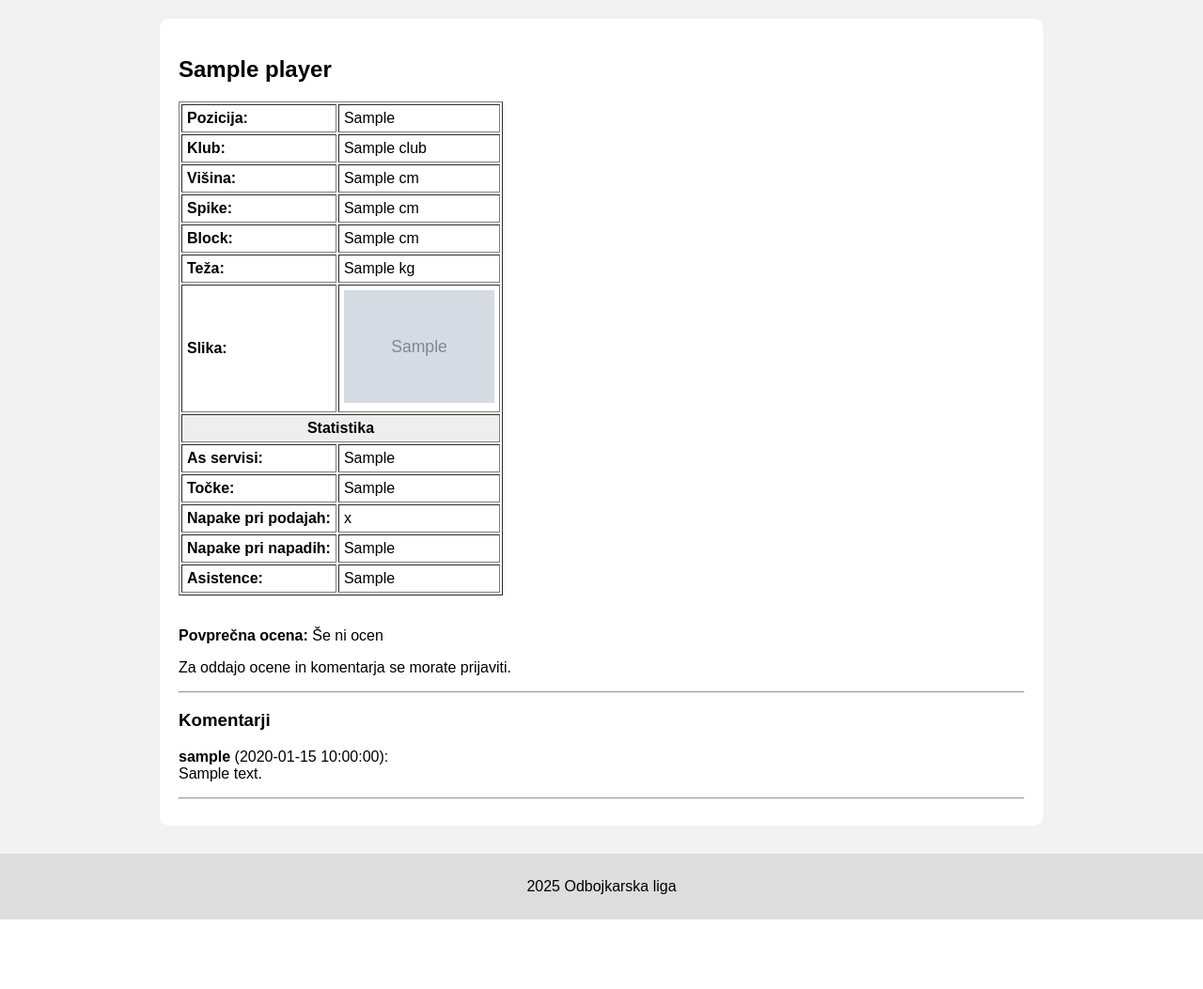
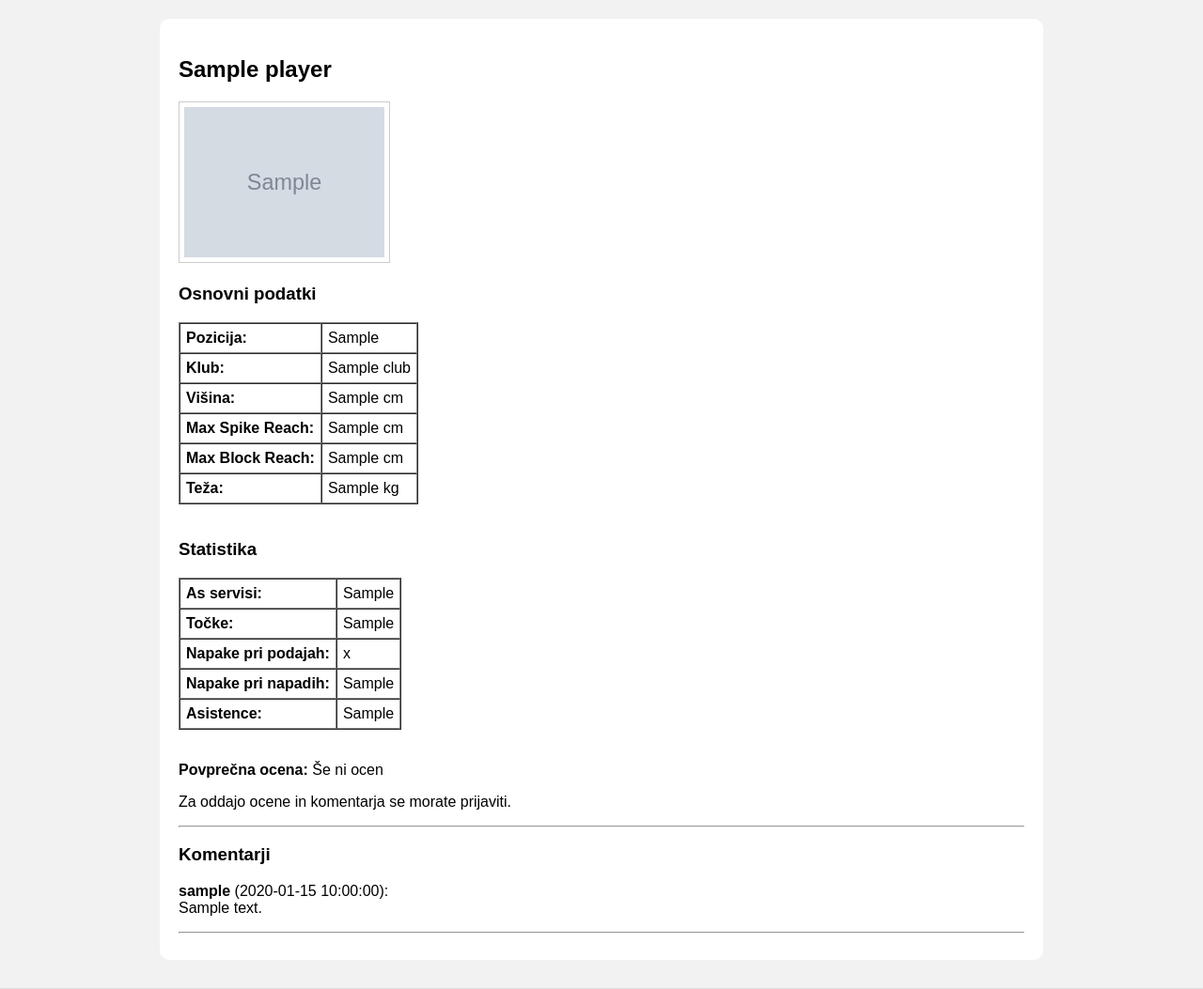
Before and after one commit to ar292/Odbojkarska_liga, a PHP site: page /player_detail.php?id=1 in a window 1280 px wide. Shown: the part 128-1181 px from the top of the page at 94% size. Before the commit the page ends 1107 px from the top, so only its background shows below. Run offline with PHP 8.4, Linux system fonts and the light colour scheme; tables that the repository leaves empty or names only in its code hold one stand-in row (values such as "Sample post"); grey boxes marked "Sample" are stand-in pictures.

Commit message:
Update player_detail.php

```diff
--- a/player_detail.php
+++ b/player_detail.php
@@ -10,7 +10,7 @@
 
 $id = intval($_GET['id']);
 
-// Os podatki o igralcu
+// Osnovni podatki o igralcu
 $sql = "SELECT p.name, p.position, p.height, p.max_spike_reach, p.max_block_reach, p.weight, p.image, c.name AS club
         FROM players p
         LEFT JOIN clubs c ON p.id_c = c.id_c
@@ -26,47 +26,50 @@
 
 echo "<h2>" . htmlspecialchars($player['name']) . "</h2>";
 
-// tabela z podatki od zgori
-echo "<table border='1' cellpadding='5'>";
+// Slika od igrlca
+if (!empty($player['image'])) {
+    echo "<p><img src='img/players/" . htmlspecialchars($player['image']) . "' height='160' style='border:1px solid #ccc; padding:5px;'></p>";
+}
+
+// os podatki
+echo "<h3>Osnovni podatki</h3>";
+echo "<table border='1' cellpadding='6' cellspacing='0'>";
 echo "<tr><td><strong>Pozicija:</strong></td><td>" . htmlspecialchars($player['position']) . "</td></tr>";
 echo "<tr><td><strong>Klub:</strong></td><td>" . htmlspecialchars($player['club']) . "</td></tr>";
 echo "<tr><td><strong>Višina:</strong></td><td>" . htmlspecialchars($player['height']) . " cm</td></tr>";
-echo "<tr><td><strong>Spike:</strong></td><td>" . htmlspecialchars($player['max_spike_reach']) . " cm</td></tr>";
-echo "<tr><td><strong>Block:</strong></td><td>" . htmlspecialchars($player['max_block_reach']) . " cm</td></tr>";
+echo "<tr><td><strong>Max Spike Reach:</strong></td><td>" . htmlspecialchars($player['max_spike_reach']) . " cm</td></tr>";
+echo "<tr><td><strong>Max Block Reach:</strong></td><td>" . htmlspecialchars($player['max_block_reach']) . " cm</td></tr>";
 echo "<tr><td><strong>Teža:</strong></td><td>" . htmlspecialchars($player['weight']) . " kg</td></tr>";
+echo "</table><br>";
 
-if (!empty($player['image'])) {
-    echo "<tr><td><strong>Slika:</strong></td><td><img src='img/players/" . htmlspecialchars($player['image']) . "' height='120'></td></tr>";
-}
-
-// statistika spodi
+// Statistika
+echo "<h3>Statistika</h3>";
 $stats_sql = "SELECT * FROM stats WHERE id_p = $id";
 $stats_result = mysqli_query($link, $stats_sql);
 
 if (!$stats_result) {
-    echo "<tr><td colspan='2' style='color:red;'>Napaka pri pridobivanju statistike: " . mysqli_error($link) . "</td></tr>";
+    echo "<p style='color:red;'>Napaka pri pridobivanju statistike: " . mysqli_error($link) . "</p>";
 } else {
     $stats = mysqli_fetch_assoc($stats_result);
     if (!$stats) {
-        echo "<tr><td colspan='2'>Za tega igralca ni podatkov o statistiki.</td></tr>";
+        echo "<p>Za tega igralca ni statistike.</p>";
     } else {
-        echo "<tr><td colspan='2' style='background:#eee; text-align:center; font-weight:bold;'>Statistika</td></tr>";
+        echo "<table border='1' cellpadding='6' cellspacing='0'>";
         echo "<tr><td><strong>As servisi:</strong></td><td>" . htmlspecialchars($stats['aces'] ?? '0') . "</td></tr>";
         echo "<tr><td><strong>Točke:</strong></td><td>" . htmlspecialchars($stats['points'] ?? '0') . "</td></tr>";
         echo "<tr><td><strong>Napake pri podajah:</strong></td><td>" . htmlspecialchars($stats['passing_errors'] ?? '0') . "</td></tr>";
         echo "<tr><td><strong>Napake pri napadih:</strong></td><td>" . htmlspecialchars($stats['hitting_errors'] ?? '0') . "</td></tr>";
         echo "<tr><td><strong>Asistence:</strong></td><td>" . htmlspecialchars($stats['assists'] ?? '0') . "</td></tr>";
+        echo "</table><br>";
     }
 }
 
-echo "</table><br>";
-
-// Povprečna ocena
+// ocena
 $res = mysqli_query($link, "SELECT AVG(value) as povp FROM rating WHERE id_p = $id");
 $avg = mysqli_fetch_assoc($res)['povp'];
 echo "<p><strong>Povprečna ocena:</strong> " . ($avg ? round($avg, 2) : "Še ni ocen") . "</p>";
 
-//  za oceno in komentar
+// ocena pa komentar
 if (isset($_SESSION['user_id'])) {
     if (isset($_POST['submit_feedback'])) {
         $uid = $_SESSION['user_id'];
```
